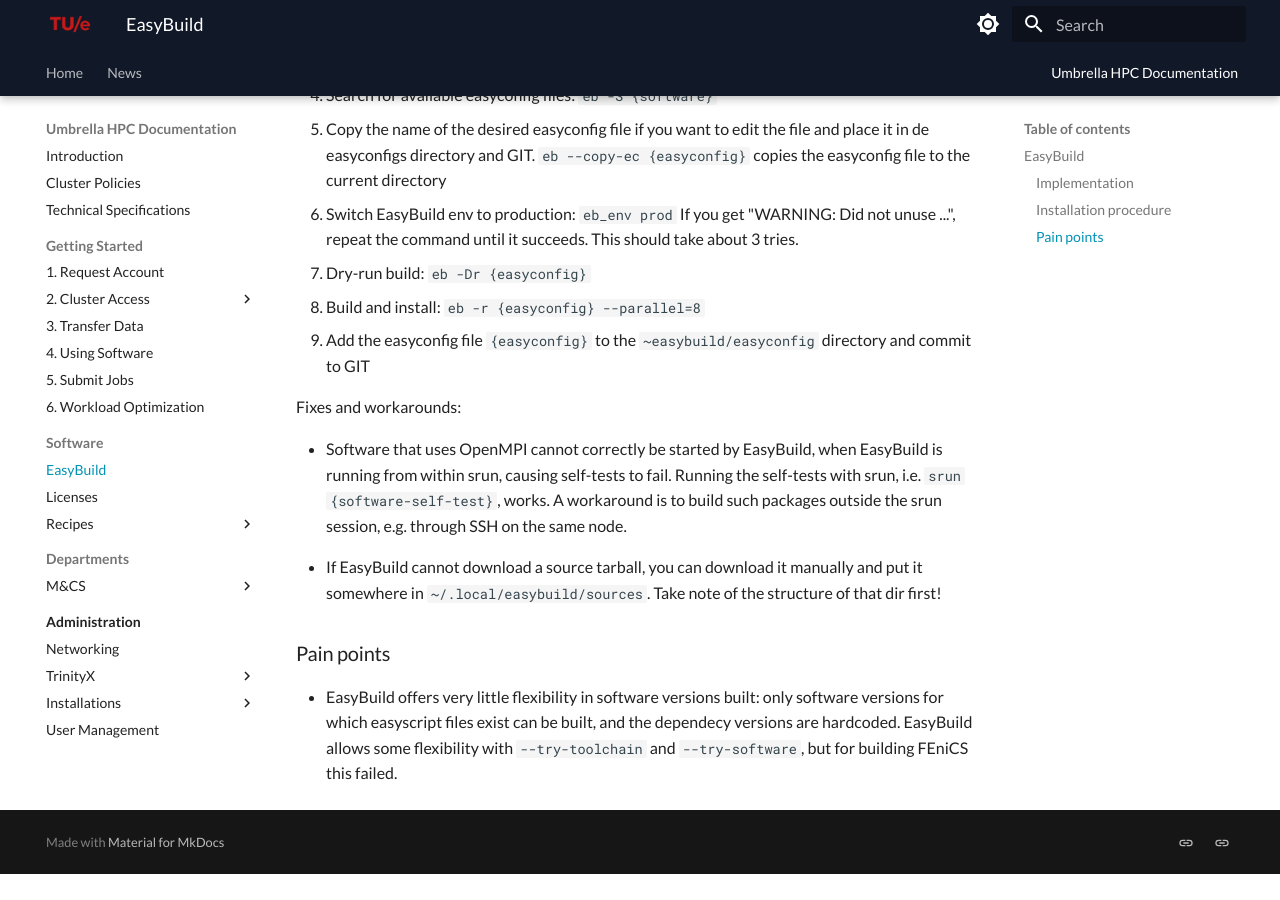
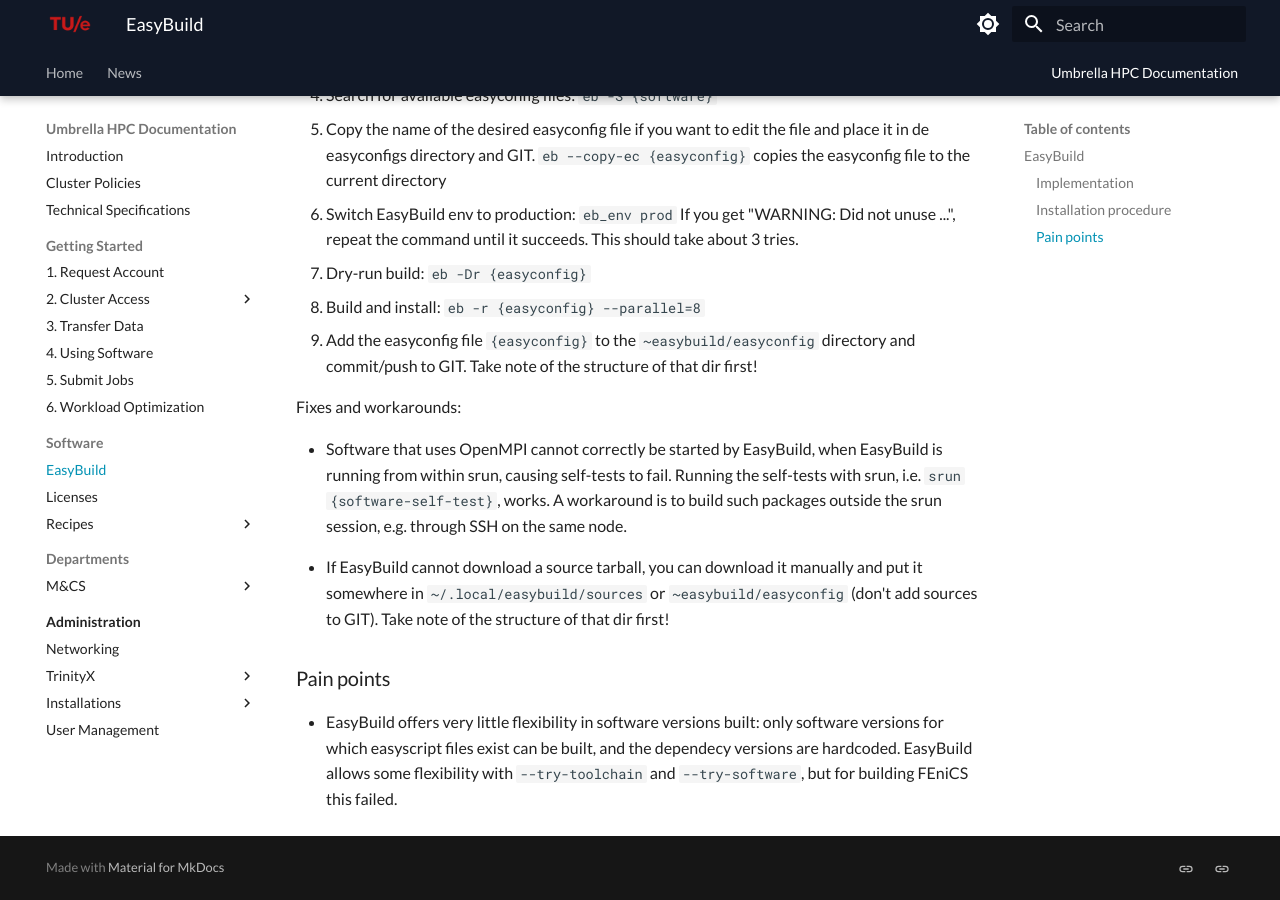
Before and after one commit to gferhpc/supercomputing.tue.nl, an MkDocs documentation site: the page built from pages/documentation/software/easybuild.md, in a window 1280 px wide and 900 px high, scrolled down 1081 px. Built offline with MkDocs 1.6.1 and Material for MkDocs 9.7.7, drawn with Linux system fonts in a browser that asks for light colours; before the commit the page ends 1955 px from its top, so only the background shows below that.

Commit message:
Update easybuild.md

```diff
--- a/pages/documentation/software/easybuild.md
+++ b/pages/documentation/software/easybuild.md
@@ -47,7 +47,8 @@
     succeeds. This should take about 3 tries.
 6.  Dry-run build: `eb -Dr {easyconfig}`
 7.  Build and install: `eb -r {easyconfig} --parallel=8`
-8.  Add the easyconfig file `{easyconfig}` to the `~easybuild/easyconfig` directory and commit to GIT
+8.  Add the easyconfig file `{easyconfig}` to the `~easybuild/easyconfig` directory and
+    commit/push to GIT. Take note of the structure of that dir first!
 
 Fixes and workarounds:
 
@@ -61,7 +62,7 @@
 <!-- -->
 
 -   If EasyBuild cannot download a source tarball, you can download it
-    manually and put it somewhere in `~/.local/easybuild/sources`. Take
+    manually and put it somewhere in `~/.local/easybuild/sources` or `~easybuild/easyconfig` (don't add sources to GIT). Take
     note of the structure of that dir first!
 
 ### Pain points
```
